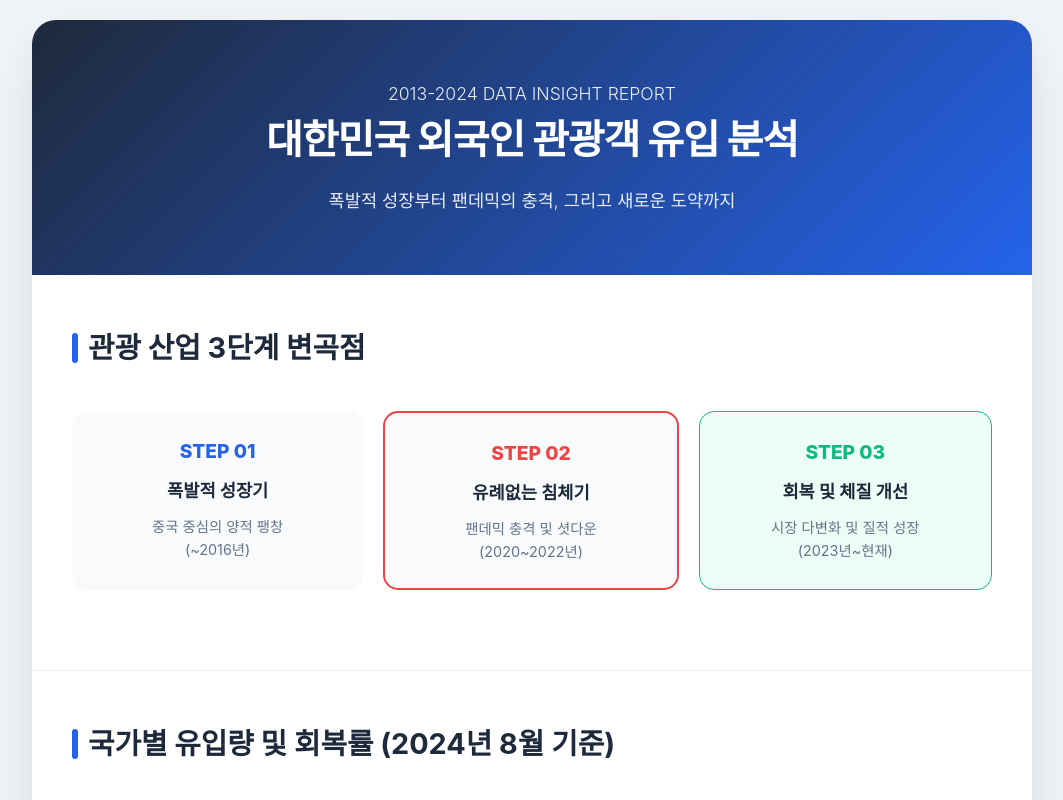
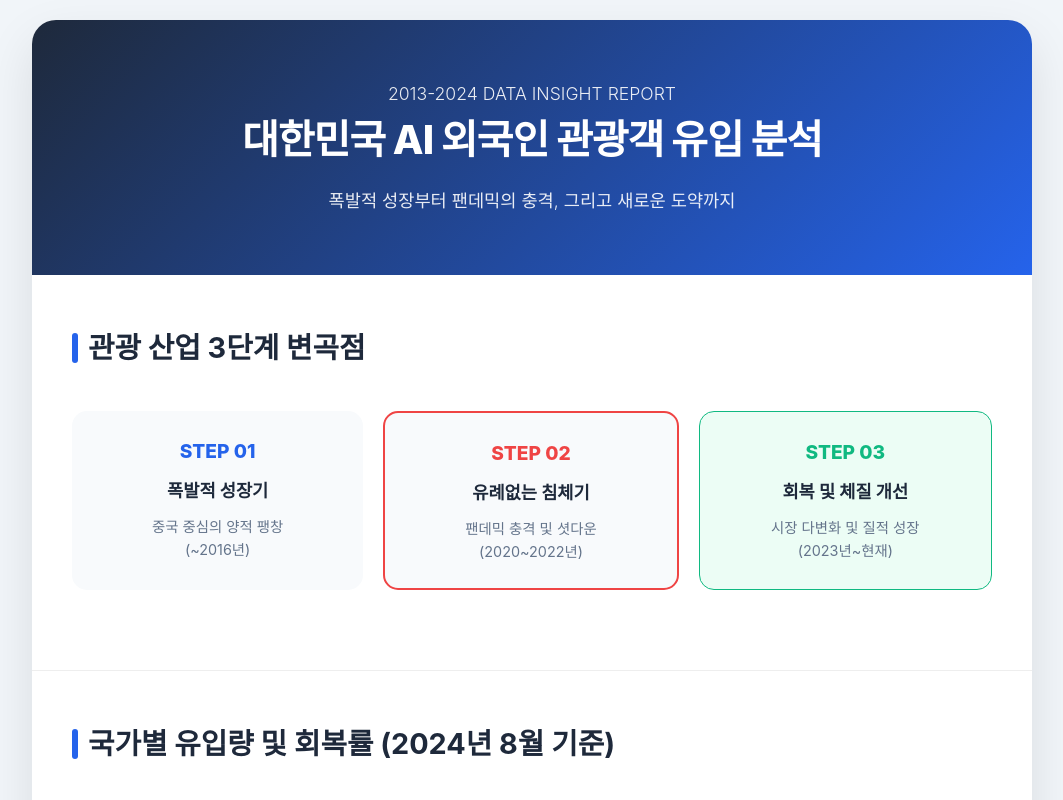
Before and after one commit to wjsdydtp7533/wjs, a plain HTML site: page index.html in a window 1280 px wide. Shown: the top 800 px of the page, without its empty margins (108-1171 px from the left). Drawn offline with Linux system fonts and the light colour scheme.

Commit message:
Update index.html

```diff
--- a/index.html
+++ b/index.html
@@ -3,7 +3,7 @@
 <head>
     <meta charset="UTF-8">
     <meta name="viewport" content="width=device-width, initial-scale=1.0">
-    <title>2013-2024 AI 패턴 분석</title>
+    <title>2013-2024 외국인 관광객 유입 패턴 분석</title>
     <style>
         :root {
             --primary: #2563eb;
@@ -88,7 +88,7 @@
 <div class="container">
     <header>
         <p>2013-2024 DATA INSIGHT REPORT</p>
-        <h1>대한민국 외국인 관광객 유입 분석</h1>
+        <h1>대한민국 AI 외국인 관광객 유입 분석</h1>
         <p>폭발적 성장부터 팬데믹의 충격, 그리고 새로운 도약까지</p>
     </header>
 
```
